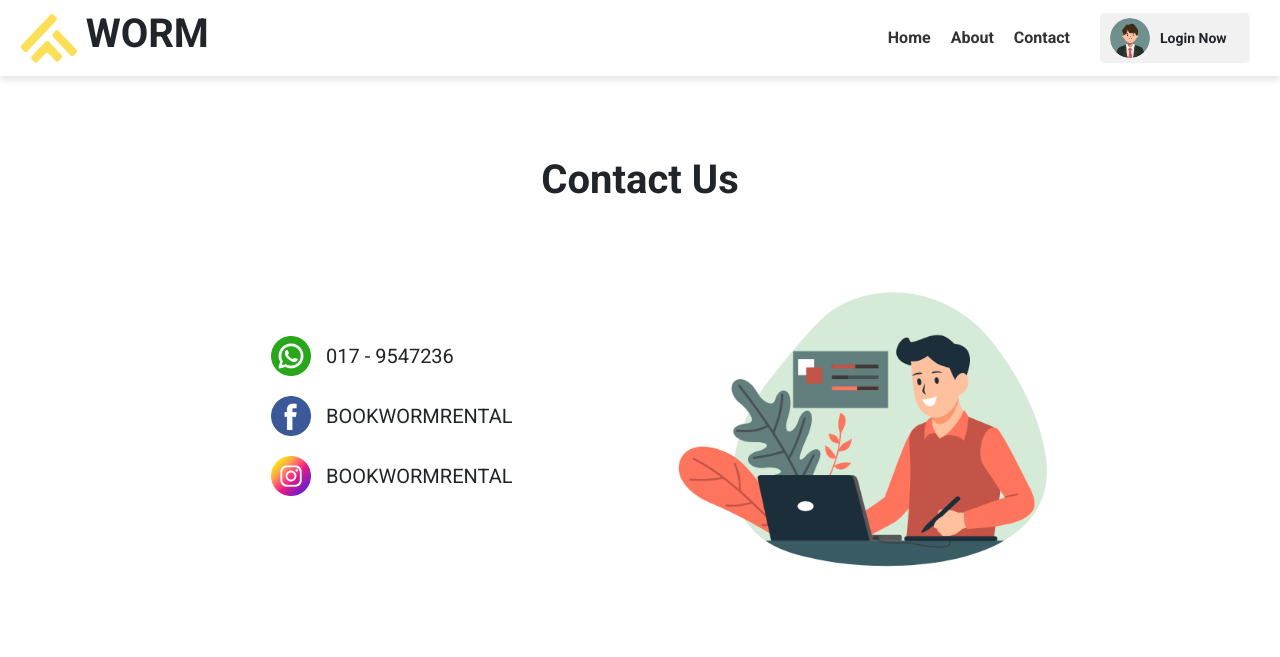
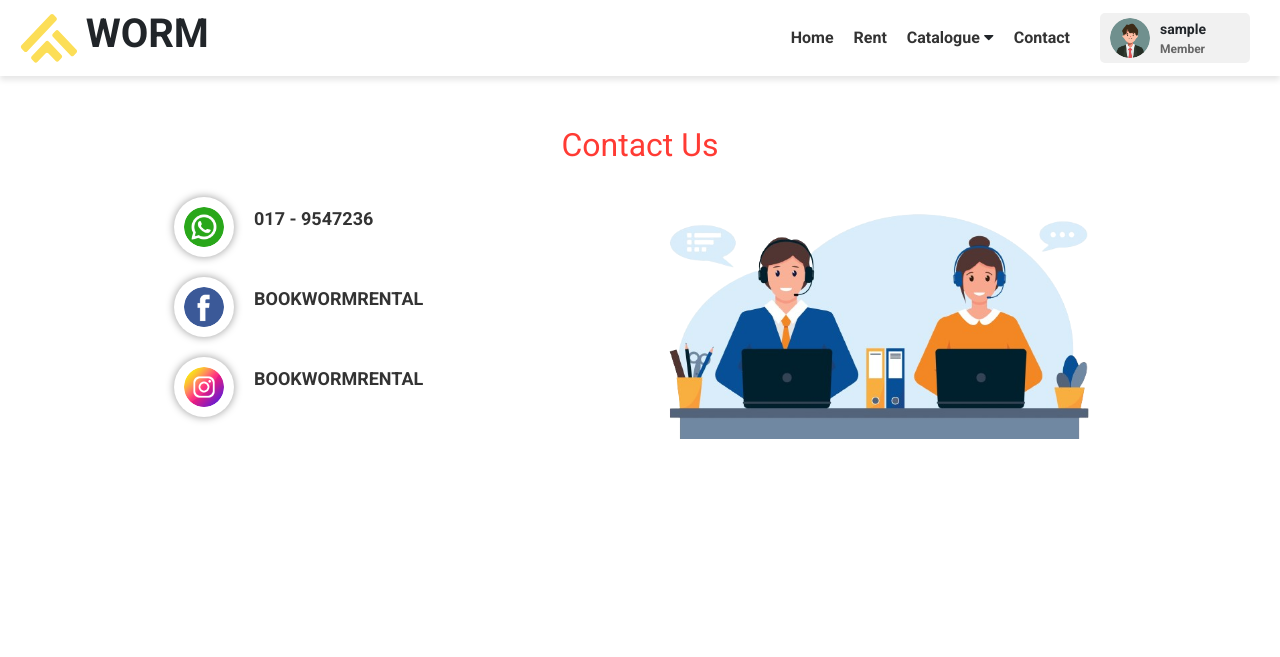
Before and after one commit to KiraQiez/Worm, a PHP site: page /MainContact.php in a window 1280 px wide. Shown: the top 657 px of the page. Run offline with PHP 8.4, Linux system fonts and the light colour scheme; the visitor is signed in with stand-in values (Sample User, id 1).

Commit message:
fix contact us

```diff
--- a/CustomerHeader.php
+++ b/CustomerHeader.php
@@ -44,7 +44,7 @@ if ($_SESSION['usertype'] != "customer") {
                         <a href="#">Romance</a>
                     </div>
                 </li>
-                <li><a href="CustomerContactUs.php">Contact</a></li>
+                <li><a href="MainContact.php">Contact</a></li>
             </ul>
         </div>
         <div class="user-profile">
--- a/MainContact.php
+++ b/MainContact.php
@@ -1,35 +1,47 @@
 <?php
+if (session_status() == PHP_SESSION_NONE) {
+    session_start();
+}
+$title = "Homepage";
 
-$title = "Homepage";
+if (isset($_SESSION['usertype'])) {
+    if ($_SESSION['usertype'] == 'customer') {
+        include 'CustomerHeader.php';
+    } else if ($_SESSION['usertype'] == 'staff') {
+        include 'StaffHeader.php';
+    } else {
         include 'MainHeader.php';
-
+    }
+} else {
+    include 'MainHeader.php';
+}
 ?>
 
-<div class="main-content">
+<body>
+    <div class="main-content d-flex justify-content-center align-items-center">
         <div class="contact-container">
             <h1 class="title text-center">Contact Us</h1>
-        <div class="contact-section">
+            <div class="contact-section d-flex justify-content-between align-items-center">
                 <div class="contact-info">
-                <div class="contact-item">
-                    <img src="rsc/image/whatsapp.png" alt="WhatsApp">
+                    <div class="contact-item d-flex align-items-center">
+                        <img src="rsc/image/whatsapp.png" alt="WhatsApp" class="contact-icon">
                         <p>017 - 9547236</p>
                     </div>
-                <div class="contact-item">
-                    <img src="rsc/image/facebook.png" alt="Facebook">
+                    <div class="contact-item d-flex align-items-center">
+                        <img src="rsc/image/facebook.png" alt="Facebook" class="contact-icon">
                         <p>BOOKWORMRENTAL</p>
                     </div>
-                <div class="contact-item">
-                    <img src="rsc/image/instagram.png" alt="Instagram">
+                    <div class="contact-item d-flex align-items-center">
+                        <img src="rsc/image/instagram.png" alt="Instagram" class="contact-icon">
                         <p>BOOKWORMRENTAL</p>
                     </div>
                 </div>
                 <div class="contact-image">
-                <img src="rsc/image/contact.png" alt="Customer Service">
+                    <img src="Items/customer_service.png" alt="Customer Service" class="img-fluid">
                 </div>
             </div>
         </div>
     </div>
-
 </body>
 
 </html>
--- a/MainHomepage.php
+++ b/MainHomepage.php
@@ -23,7 +23,7 @@ if (isset($_SESSION['usertype'])) {
         <?php
         if (isset($_SESSION['usertype'])) {
             if ($_SESSION['usertype'] == 'customer') {
-                echo '<a class="btn btn-primary" href="CustomerLibrary.php">Get Started</a>';
+                echo '<a class="btn btn-primary" href="CustomerCatalogue.php">Get Started</a>';
             } else if ($_SESSION['usertype'] == 'staff') {
                 echo '<a class="btn btn-primary" href="StaffLibrary.php">Get Started</a>';
             } else {
--- a/rsc/styles.css
+++ b/rsc/styles.css
@@ -316,68 +316,86 @@ body {
 }
 
 .contact-container {
-    text-align: center;
-    padding: 40px 20px;
-    border-radius: 10px;
-    margin: 20px auto;
-    max-width: 1000px;
+    background-color: white;
+    padding: 30px;
+
+    width: 80%;
 }
 
-.contact-container h1 {
-    font-weight: 700;
+.title {
+    color: #ff3b34;
     margin-bottom: 30px;
+    font-size: 2em;
+    text-align: center;
 }
 
 .contact-section {
     display: flex;
-    justify-content: center;
+    flex-wrap: wrap;
+    justify-content: space-between;
     align-items: center;
-    width: 100%;
-    gap: 20px;
 }
 
 .contact-info {
-    display: flex;
-    flex-direction: column;
-    justify-content: center;
-    flex-basis: 40%;
-    text-align: left;
-    margin-left: 50px;
-
-    padding-right: 20px;
+    flex: 1;
+    margin-right: 20px;
 }
 
 .contact-item {
     display: flex;
     align-items: center;
     margin-bottom: 20px;
-    transition: transform 0.3s;
 }
 
-.contact-item:hover {
-    transform: scale(1.05);
+.contact-icon {
+    width: 60px;
+    height: 60px;
+    margin-right: 20px;
+    border-radius: 50%;
+    background-color: #fff;
+    padding: 10px;
+    box-shadow: 0 0 8px rgba(0, 0, 0, 0.4);
+    transition: transform 0.2s ease-in-out;
 }
 
-.contact-item img {
-    width: 40px;
-    height: 40px;
-    margin-right: 15px;
+.contact-icon:hover {
+    transform: scale(1.1);
 }
 
 .contact-item p {
-    font-size: 20px;
-    margin: 0;
+    font-size: 18px;
+    font-weight: bold;
+    color: #333;
+    transition: color 0.2s ease-in-out;
+}
+
+.contact-item:hover p {
+    color: #FF5751;
 }
 
 .contact-image {
-    flex-basis: 40%;
-    display: flex;
-    justify-content: center;
-    align-items: center;
+    flex: 1;
+    text-align: center;
 }
 
 .contact-image img {
-    width: 100%;
-    max-width: 600px;
+    max-width: 100%;
     height: auto;
+    border-radius: 10px;
 }
+
+@media (max-width: 768px) {
+    .contact-section {
+        flex-direction: column;
+        align-items: flex-start;
+    }
+
+    .contact-info {
+        margin-right: 0;
+        margin-bottom: 20px;
+    }
+
+    .contact-image {
+        text-align: center;
+    }
+}
```
Also changed, not shown: CustomerContactUs.php (deleted, +0 -45 lines), contactus.css (deleted, +0 -28 lines). Lines whose indentation alone changed are shown as unchanged.
